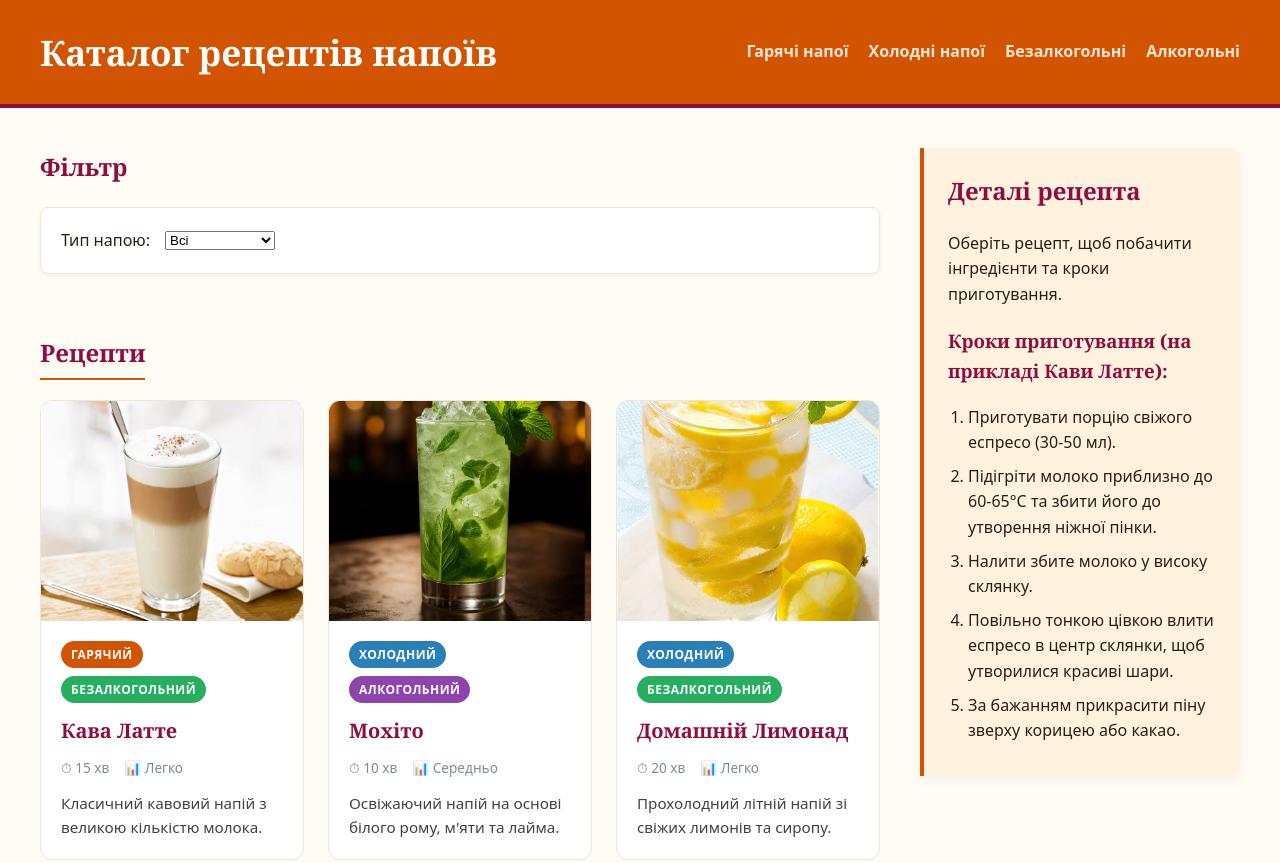
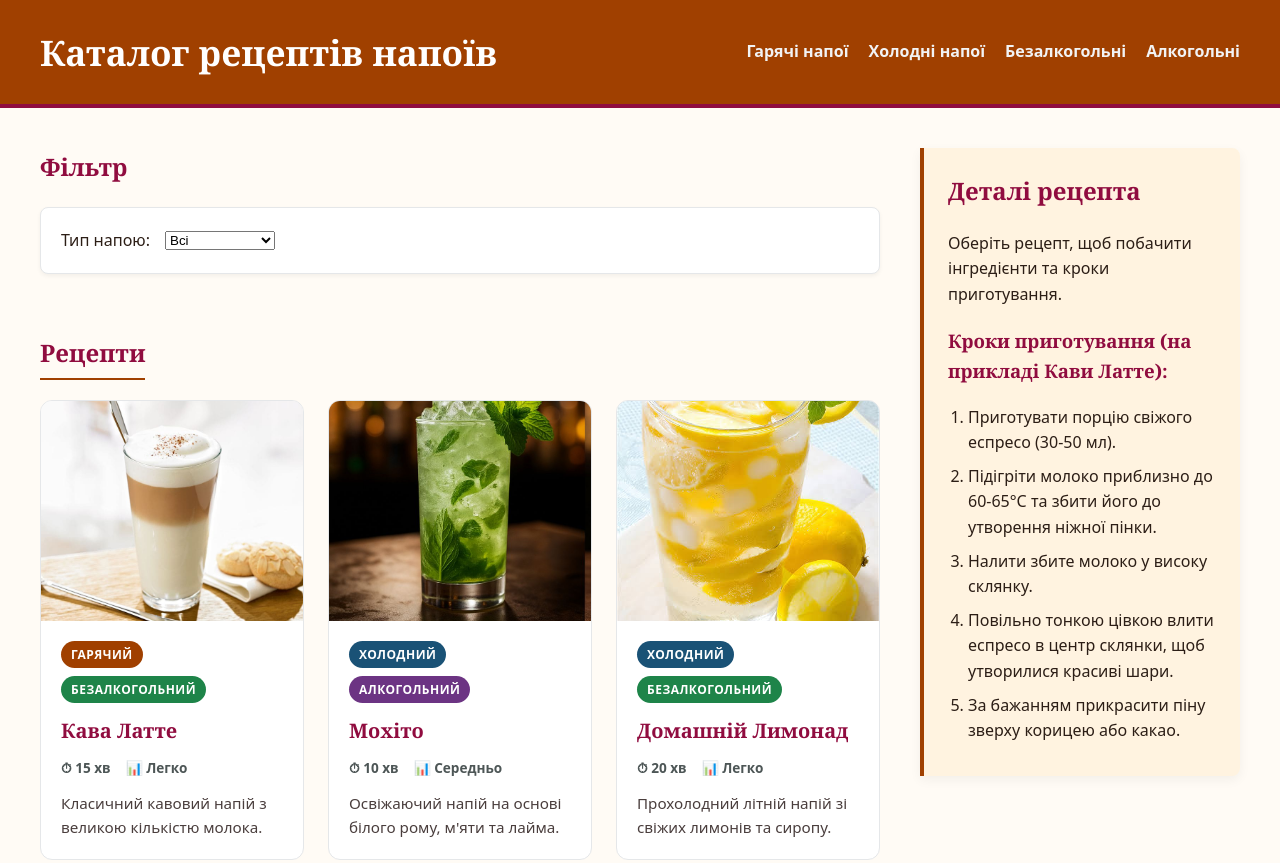
Before and after one commit to OleksandraPrykhodchenko/drinks-catalog, a website: page index.html in a window 1280 px wide. Shown: the top 863 px of the page. Drawn offline with Linux system fonts and the light colour scheme.

Commit message:
refactor: update color schemes

```diff
--- a/css/style.css
+++ b/css/style.css
@@ -1,7 +1,12 @@
-/* Нечітка вимога: «має викликати апетит».
-   Обґрунтування: Використано теплу палітру. Бордовий (#900C3F) та насичений помаранчевий (#D35400)
-   асоціюються зі спеціями, вином, кавою та цитрусовими, що підсвідомо стимулює апетит
-   та створює відчуття затишку. Фон замінено на теплий кремовий відтінок (#FFFBF5).
+/*
+   Нечітка вимога: «має викликати апетит».
+   Обґрунтування для карток напоїв:
+   Палітра побудована навколо візуальних асоціацій з інгредієнтами з каталогу.
+   Бордові заголовки (#900C3F) нагадують про основу глінтвейну (червоне вино),
+   а глибокий іржаво-помаранчевий хедер (#A04000) імітує колір кавової пінки латте
+   та скибок лимона. Теплий кремовий фон (#FFFBF5) пом'якшує контраст, асоціюючись
+   із молоком, що робить перегляд карток комфортним. Усі кольори перевірено на
+   відповідність WCAG AA (контраст тексту до фону ≥4.5:1).
 */
 
 *, *::before, *::after {
@@ -12,7 +17,7 @@ body {
     margin: 0;
     font-family: system-ui, -apple-system, sans-serif;
     line-height: 1.6;
-    color: #2C1E16;
+    color: #2C1E16; /* Насичений темно-коричневий, контраст на кремовому: >10:1 */
     background-color: #FFFBF5;
 }
 
@@ -23,11 +28,11 @@ img {
 
 h1, h2, h3 {
     font-family: 'Georgia', serif;
-    color: #900C3F;
+    color: #900C3F; /* Бордовий, контраст на кремовому/білому: ~8:1 */
 }
 
 .site-header {
-    background-color: #D35400;
+    background-color: #A04000; /* Темний іржаво-помаранчевий. Контраст з білим: ~5.5:1 */
     color: white;
     padding: 24px 20px;
     display: flex;
@@ -54,7 +59,7 @@ h1, h2, h3 {
 }
 
 .site-nav a {
-    color: #FFE6D5;
+    color: #F2F3F4; /* Світло-сірий, контраст на #A04000: ~7.8:1 */
     text-decoration: none;
     font-weight: bold;
     transition: color 0.3s;
@@ -89,14 +94,14 @@ section {
     gap: 10px;
     padding: 20px;
     background-color: white;
-    border: 1px solid #F0E6D2;
+    border: 1px solid #E5E7E9;
     border-radius: 8px;
     box-shadow: 0 2px 4px rgba(0,0,0,0.05);
 }
 
 #recipes h2 {
     margin-bottom: 20px;
-    border-bottom: 2px solid #D35400;
+    border-bottom: 2px solid #A04000;
     padding-bottom: 5px;
     display: inline-block;
 }
@@ -109,7 +114,7 @@ section {
 
 .recipe-card {
     background-color: white;
-    border: 1px solid #F0E6D2;
+    border: 1px solid #E5E7E9;
     border-radius: 12px;
     overflow: hidden;
     transition: transform 0.3s ease, box-shadow 0.3s ease;
@@ -153,31 +158,26 @@ section {
     letter-spacing: 0.5px;
 }
 
-.badge-hot {
-    background-color: #D35400;
-}
-.badge-cold {
-    background-color: #2980B9;
-}
-.badge-alc {
-    background-color: #8E44AD;
-}
-.badge-non-alc {
-    background-color: #27AE60;
-}
+/* Кольори бейджів (всі мають контраст з білим >4.5:1) */
+.badge-hot { background-color: #A04000; }     /* ~5.5:1 */
+.badge-cold { background-color: #1A5276; }    /* ~6.5:1 */
+.badge-alc { background-color: #6C3483; }     /* ~7.5:1 */
+.badge-non-alc { background-color: #1E8449; } /* ~4.7:1 */
 
+/* Чітка вимога: назва рецепта - шрифт мінімум 18px */
 .recipe-card h3 {
-    font-size: 1.25rem;
+    font-size: 1.25rem; /* ~20px */
     margin: 0 0 10px 0;
 }
 
+/* Чітка вимога: час і складність дрібніший текст з іконкою */
 .recipe-meta {
     display: flex;
     gap: 15px;
     font-size: 0.85rem;
-    color: #7F8C8D;
+    color: #4D5656; /* Темно-сірий, контраст на білому: ~6.6:1 */
     margin-bottom: 12px;
-    font-weight: 500;
+    font-weight: 600;
 }
 
 .recipe-card p {
@@ -190,7 +190,7 @@ aside {
     margin: 40px 0;
     padding: 24px;
     background-color: #FFF3E0;
-    border-left: 4px solid #D35400;
+    border-left: 4px solid #A04000;
     border-radius: 0 8px 8px 0;
     box-shadow: 0 4px 12px rgba(0,0,0,0.05);
 }
```
